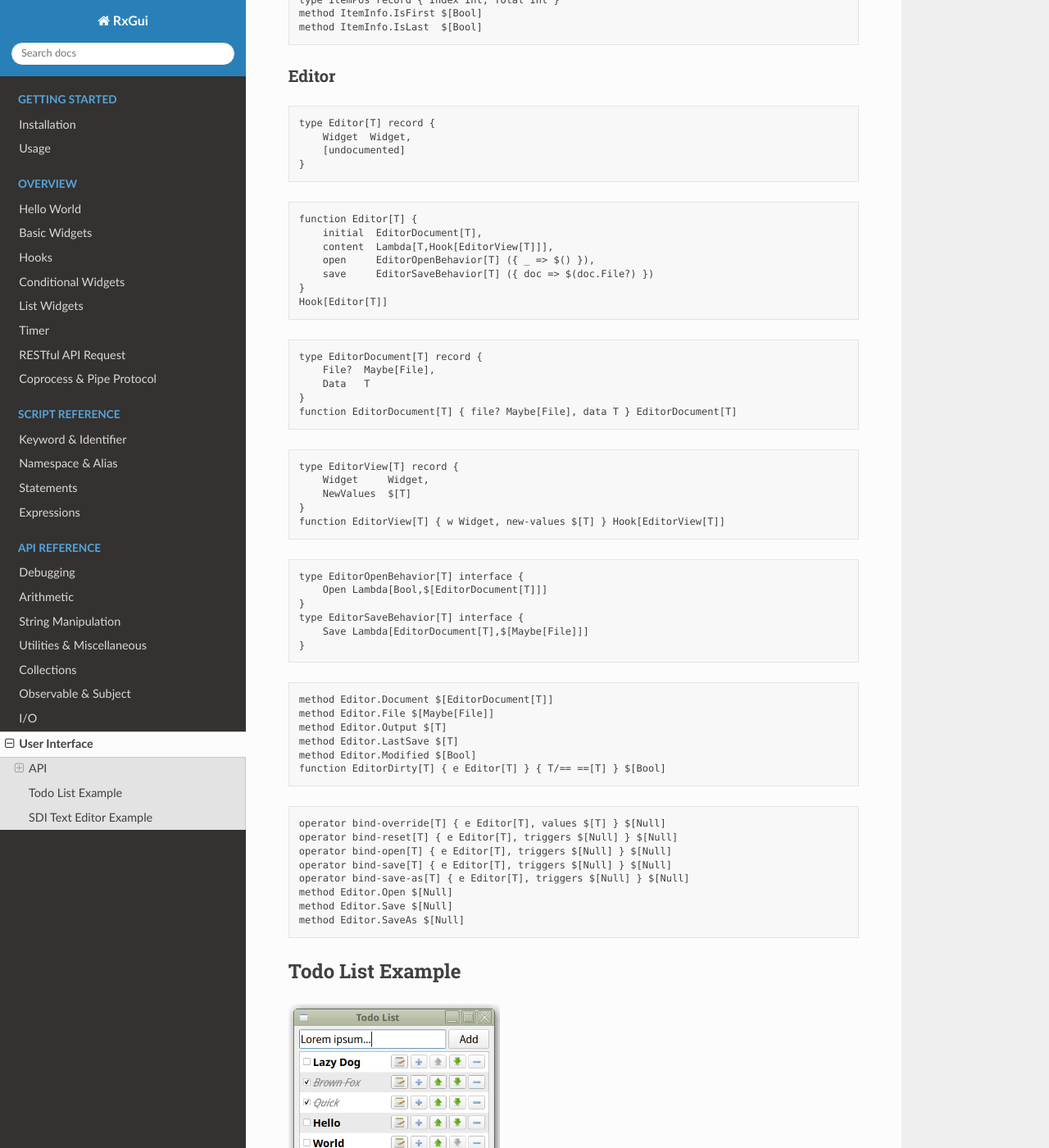
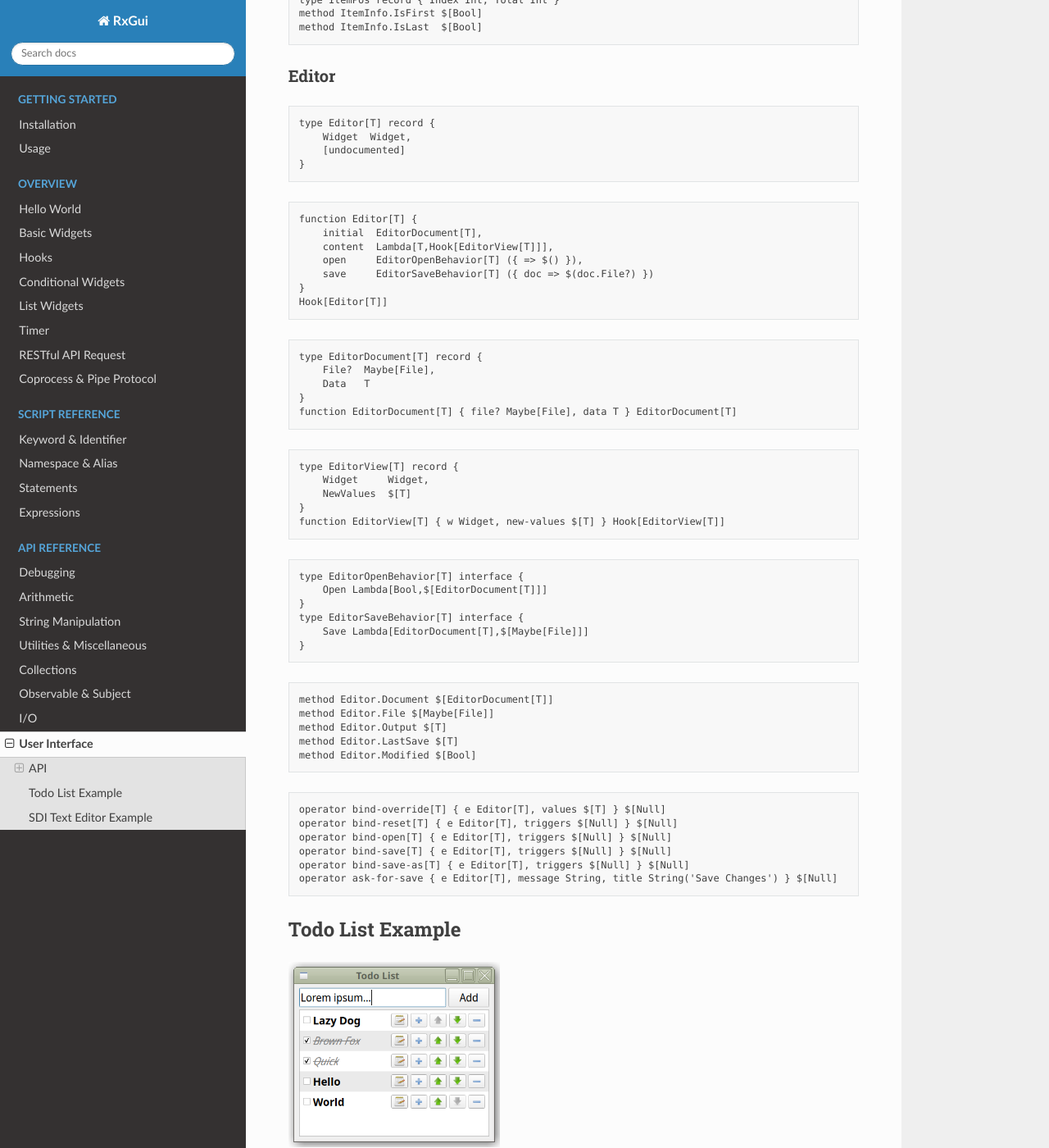
Before and after one commit to maze1024x/RxGui, a Sphinx documentation site: the page built from docs/source/api/ui.rst, in a window 1280 px wide and 1400 px high, scrolled down 11843 px. Shown: the whole window at 82% size. Built offline with Sphinx 7.4.7 and the Read the Docs theme 2.0.0, drawn with Linux system fonts in a browser that asks for light colours.

Commit message:
refactor editor api

```diff
--- a/docs/source/api/rx.rst
+++ b/docs/source/api/rx.rst
@@ -130,3 +130,8 @@ Subject
     function Multicast[T] { o $[T] } $[$[T]]
     function Loopback[T] { k Lambda[$[T],$[T]] } $[T]
     function SkipSync[T] { o $[T] } $[T]
+
+.. code-block:: none
+
+    method Subject.SampleValue $[T]
+    function Sample[T] { o $[T] } $[T]
--- a/docs/source/api/ui.rst
+++ b/docs/source/api/ui.rst
@@ -713,7 +713,7 @@ Editor
     function Editor[T] {
         initial  EditorDocument[T],
         content  Lambda[T,Hook[EditorView[T]]],
-        open     EditorOpenBehavior[T] ({ _ => $() }),
+        open     EditorOpenBehavior[T] ({ => $() }),
         save     EditorSaveBehavior[T] ({ doc => $(doc.File?) })
     }
     Hook[Editor[T]]
@@ -750,7 +750,6 @@ Editor
     method Editor.Output $[T]
     method Editor.LastSave $[T]
     method Editor.Modified $[Bool]
-    function EditorDirty[T] { e Editor[T] } { T/== ==[T] } $[Bool]
 
 .. code-block:: none
 
@@ -759,9 +758,7 @@ Editor
     operator bind-open[T] { e Editor[T], triggers $[Null] } $[Null]
     operator bind-save[T] { e Editor[T], triggers $[Null] } $[Null]
     operator bind-save-as[T] { e Editor[T], triggers $[Null] } $[Null]
-    method Editor.Open $[Null]
-    method Editor.Save $[Null]
-    method Editor.SaveAs $[Null]
+    operator ask-for-save { e Editor[T], message String, title String('Save Changes') } $[Null]
 
 Todo List Example
 =================
```
Also changed, not shown: 5 other files.
